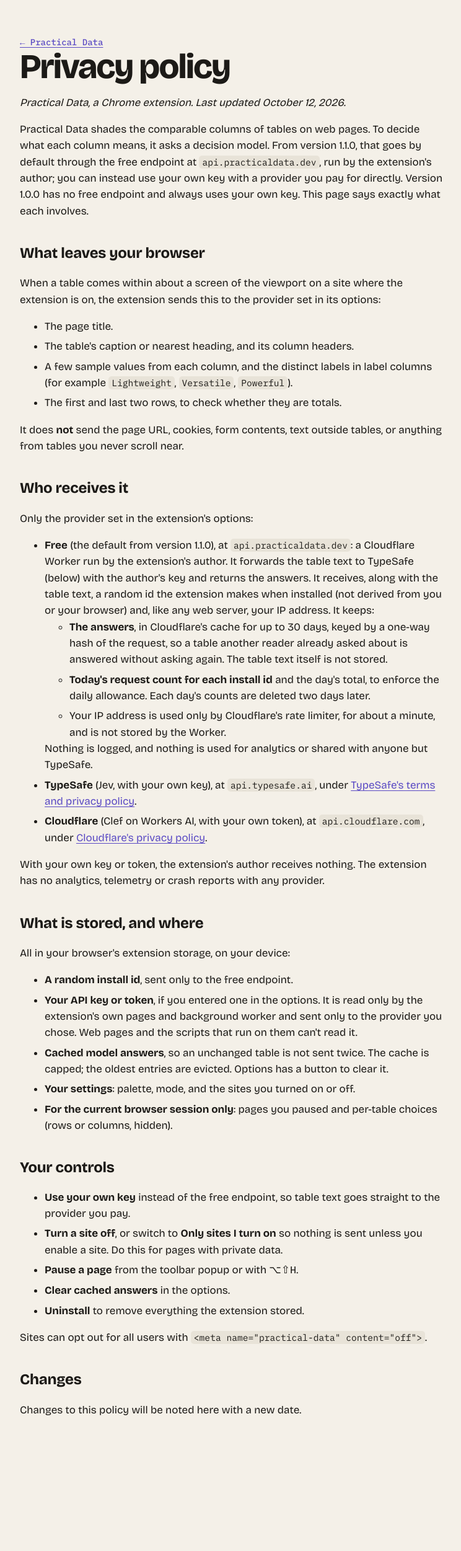
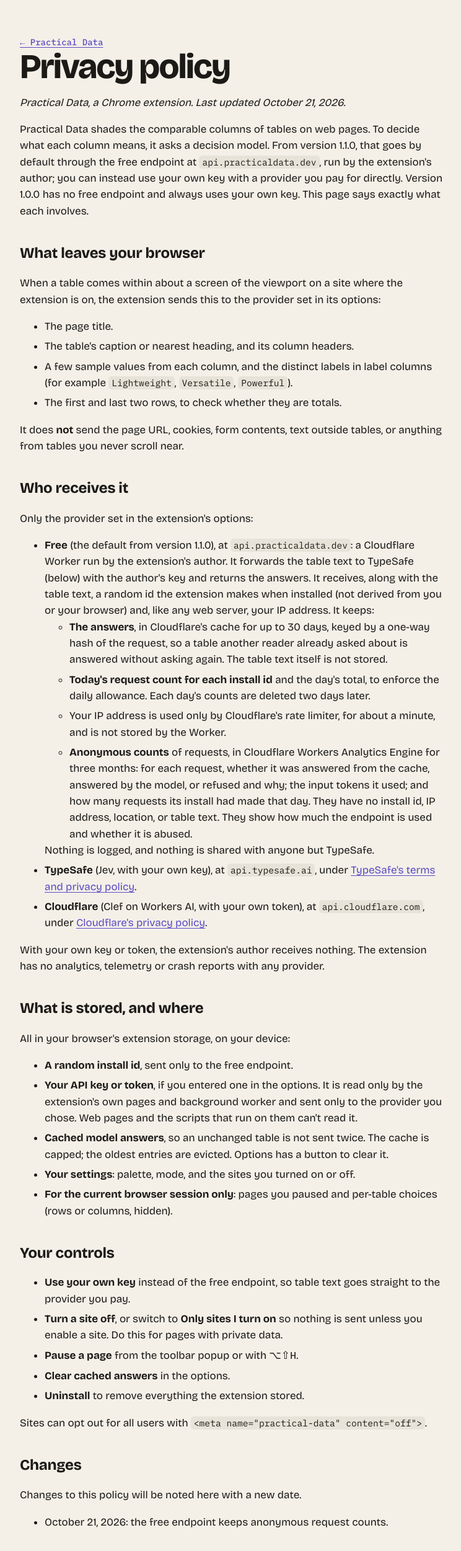
Before and after one commit to philrenaud/practical-data, a SvelteKit app in the folder web/: page /privacy in a window 1280 px wide. Shown: the top 2502 px of the page at 62% size, without its empty margins (264-1008 px from the left). Before the commit the page ends 2385 px from the top, so only its background shows below. Built offline with nearby package versions, Linux system fonts and the light colour scheme.

Commit message:
Say in the privacy policy that the free endpoint keeps anonymous counts

```diff
--- a/web/src/routes/(site)/+page.svelte
+++ b/web/src/routes/(site)/+page.svelte
@@ -192,9 +192,8 @@
         <h3>Your key, or soon none at all</h3>
         <p>
           With your own key, table text goes straight to your provider and nothing passes through the author. From
-          1.1.0, a free endpoint judges tables without a key and keeps only the answers. No analytics, no telemetry. <a
-            href="/privacy">Privacy policy</a
-          >
+          1.1.0, a free endpoint judges tables without a key and keeps only the answers and anonymous counts. The
+          extension has no analytics or telemetry. <a href="/privacy">Privacy policy</a>
         </p>
       </li>
       <li>
--- a/web/src/routes/(site)/privacy/+page.svelte
+++ b/web/src/routes/(site)/privacy/+page.svelte
@@ -6,7 +6,7 @@
 <main class="doc">
   <a class="back" href="/">← Practical Data</a>
   <h1>Privacy policy</h1>
-  <p><em>Practical Data, a Chrome extension. Last updated October 12, 2026.</em></p>
+  <p><em>Practical Data, a Chrome extension. Last updated October 21, 2026.</em></p>
   <p>
     Practical Data shades the comparable columns of tables on web pages. To decide what each column means, it asks a
     decision model. From version 1.1.0, that goes by default through the free endpoint at <code
@@ -55,8 +55,14 @@
           Your IP address is used only by Cloudflare's rate limiter, for about a minute, and is not stored by the
           Worker.
         </li>
+        <li>
+          <strong>Anonymous counts</strong> of requests, in Cloudflare Workers Analytics Engine for three months: for each
+          request, whether it was answered from the cache, answered by the model, or refused and why; the input tokens it
+          used; and how many requests its install had made that day. They have no install id, IP address, location, or table
+          text. They show how much the endpoint is used and whether it is abused.
+        </li>
       </ul>
-      Nothing is logged, and nothing is used for analytics or shared with anyone but TypeSafe.
+      Nothing is logged, and nothing is shared with anyone but TypeSafe.
     </li>
     <li>
       <strong>TypeSafe</strong> (Jev, with your own key), at <code>api.typesafe.ai</code>, under
@@ -106,6 +112,9 @@
   <p>Sites can opt out for all users with <code>&lt;meta name="practical-data" content="off"&gt;</code>.</p>
   <h2>Changes</h2>
   <p>Changes to this policy will be noted here with a new date.</p>
+  <ul>
+    <li>October 21, 2026: the free endpoint keeps anonymous request counts.</li>
+  </ul>
 </main>
 
 <style>
```
Also changed, not shown: 1 other file (tests, documents, lock files or other folders).
